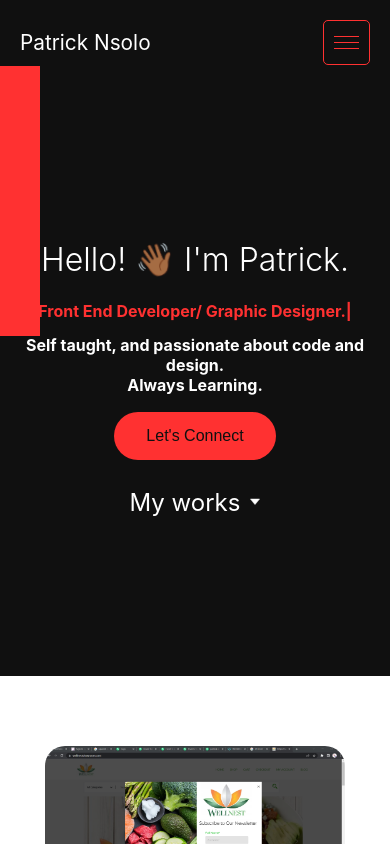
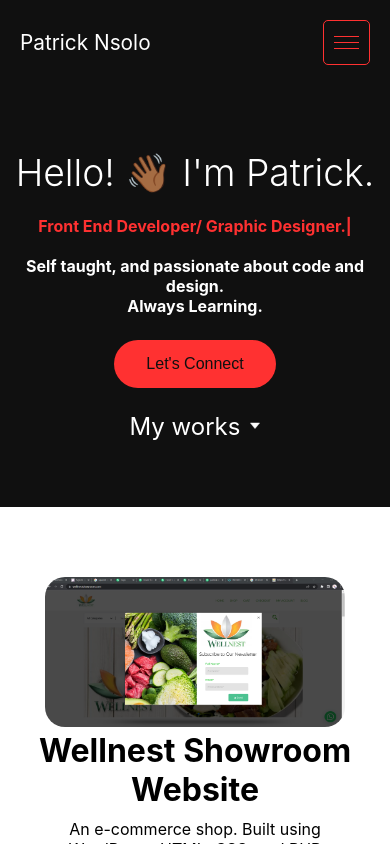
Before and after one commit to patrick-nsolo/FEDportfolio, a React (Create React App) app: page / in a window 390 px wide. Shown: the top 844 px of the page. Built offline with nearby package versions, Linux system fonts and the light colour scheme.

Commit message:
update mobile menu

```diff
--- a/src/components/Header/Header.js
+++ b/src/components/Header/Header.js
@@ -7,9 +7,7 @@
     const toggleMobileMenu = () =>{
         setShowMobileMenu(!showMobileMenu);
     };
-    const closeMobileMenu = () => {
-        setShowMobileMenu(false);
-      };
+
     return (
         <nav className={`navigation ${showMobileMenu ? 'mobile-menu-open' : ''}`}>
             <div className='logo'>
@@ -20,7 +18,7 @@
                 <div className='bar'></div>
                 <div className='bar'></div>
             </div>
-            <ul className='nav-links'>
+            <ul className={`nav-links ${showMobileMenu ? 'mobile-menu-open' : ''}`}>
                 <li><a href='#about'>About Me</a></li>
                 <li><a href='#projects'>My Projects</a></li>
                 <li><a href='#contact'>Contact Me</a></li>
--- a/src/components/Home/Home.css
+++ b/src/components/Home/Home.css
@@ -5,23 +5,6 @@
     justify-content: center;
     height: 70vh;
     background-color: #101010;
-}
-.wave {
-    animation-name: wave-animation;  /* Refers to the name of your @keyframes element below */
-    animation-duration: 2.5s;        /* Change to speed up or slow down */
-    animation-iteration-count: infinite;  /* Never stop waving :) */
-    transform-origin: 70% 70%;       /* Pivot around the bottom-left palm */
-    display: inline-block;
-}
-@keyframes wave-animation {
-      0% { transform: rotate( 0.0deg) }
-     10% { transform: rotate(14.0deg) }  /* The following five values can be played with to make the waving more or less extreme */
-     20% { transform: rotate(-8.0deg) }
-     30% { transform: rotate(14.0deg) }
-     40% { transform: rotate(-4.0deg) }
-     50% { transform: rotate(10.0deg) }
-     60% { transform: rotate( 0.0deg) }  /* Reset for the last half to pause */
-    100% { transform: rotate( 0.0deg) }
 }
 .intro {
     font-size: calc(1.525rem + 3.3vw);
@@ -33,14 +16,17 @@
     color:#FF3131;
     cursor:none;
     font-size: calc(1.325rem + .9vw);
-    margin-top: -50px;
+    margin-top: 20px;
     user-select: none;
 }
 .role-tag{
     color:#ffffff;
     font-size: calc(1.325rem + .9vw);
     text-align: center;
-    margin-top: -30px;
+    margin-top: 20px;
+}
+.my_works{
+    margin-top: 20px;
 }
 .btn-container{
     margin-top: 20px;
@@ -92,20 +78,16 @@
 @media (max-width:768px){
     .home-container{
         padding: 0;
+        height: 50vh;
     }
     .role{
         font-size: 1rem;
-        margin-top: 0;
         text-align: center;
     }
     .role-tag{
         font-size: 1rem;
-        margin-top: 0;
-    }
-    .intro{
-        font-size: 2rem;
     }
     .btn-container{
-        margin-top:0 ;
+        margin-top: ;
     }
 }
--- a/src/components/Home/Home.js
+++ b/src/components/Home/Home.js
@@ -14,7 +14,7 @@
       <div className='btn-container'>
         <button>Let's Connect</button>
       </div>
-      <a href='#projects'>
+      <a href='#projects' className='my_works'>
         <p className='works'>My works</p>
         <div className='caret caret-float'></div>
       </a>
--- a/src/components/MyProjects/Projects.css
+++ b/src/components/MyProjects/Projects.css
@@ -21,7 +21,7 @@
     font-size: 2rem;
 }
 .project-details p{
-    margin-top: -20px;
+    margin-top: 10px;
 }
 .project-details a{
     display: flex;
@@ -32,6 +32,7 @@
     width: 100px;
     color: #fff;
     border-radius: 25px;
+    margin-top: 10px;
 }
 .pfl-project, .midris-project{
     display: flex;
--- a/src/index.css
+++ b/src/index.css
@@ -1,3 +1,8 @@
+* {
+  box-sizing: border-box;
+  margin: 0;
+  padding: 0;
+}
 body {
   margin: 0;
   font-family: -apple-system, BlinkMacSystemFont, 'Segoe UI', 'Roboto', 'Oxygen',
```
